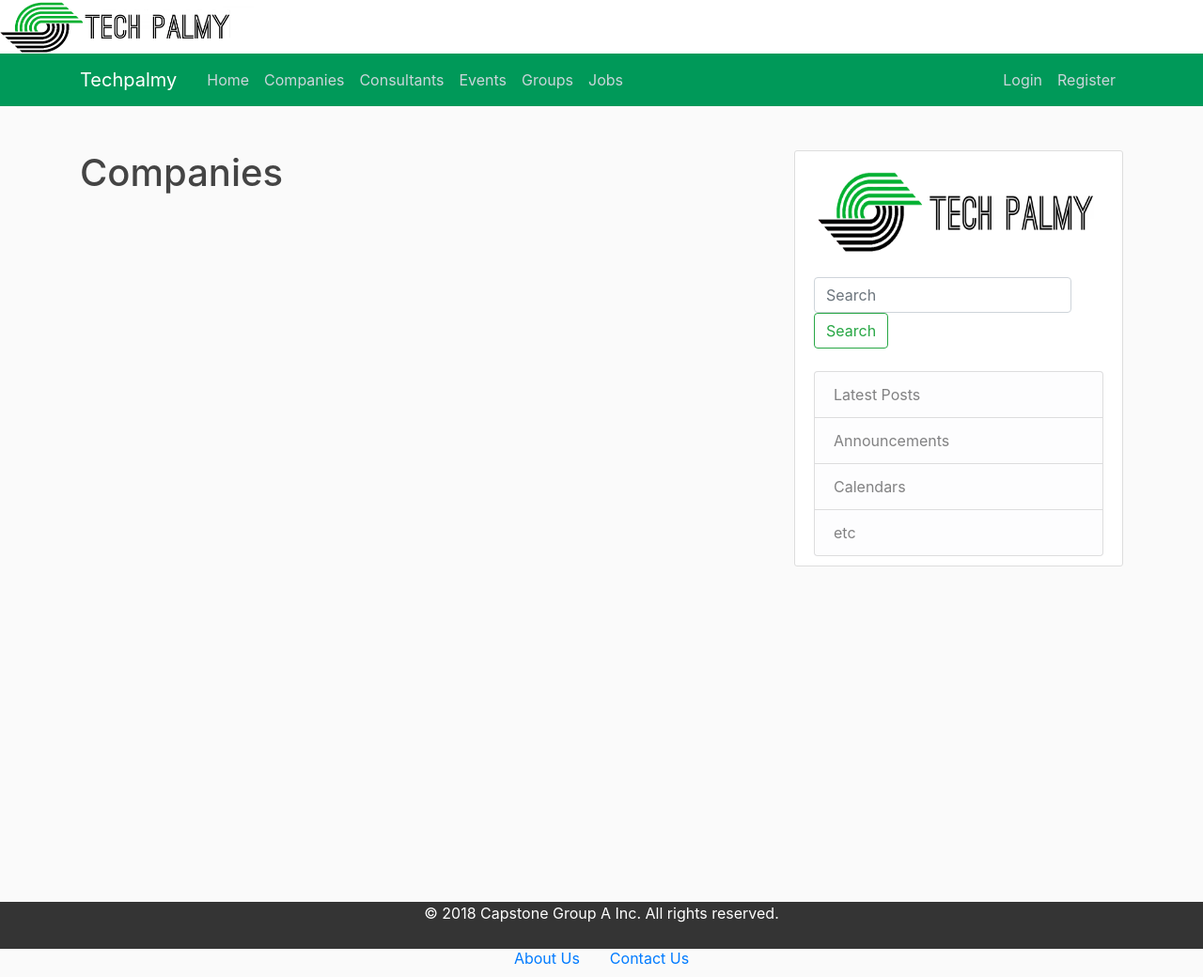
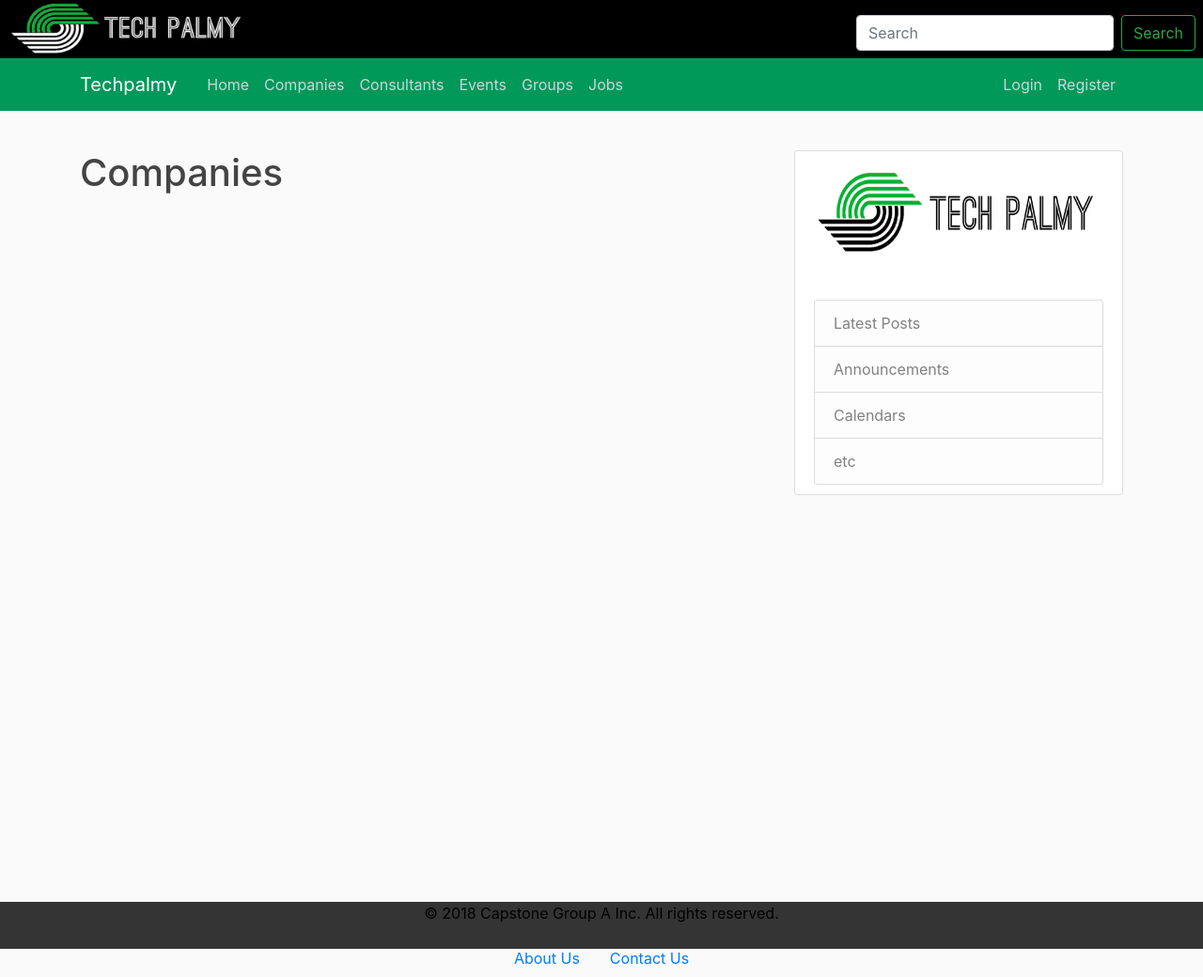
Before and after one commit to joshsjf/Capstone, a Django app: page /companies/ in a window 1280 px wide. Shown: the whole page at 94% size. Run offline with Django 3.2, Linux system fonts and the light colour scheme; data that the repository does not hold is empty; some libraries are stand-ins or nearby versions.

Commit message:
top nav bar/search bar

```diff
--- a/Projects/sites/static/css/main.css
+++ b/Projects/sites/static/css/main.css
@@ -107,12 +107,17 @@ footer {
     margin-top:50px;
     position: relative;
     background: #343434;
-    color: #FFFFFF;
+    color: #000000;
     text-align: center;
 }
 
 .above-nav {
     width: 100%;
-    background-color: #FFFFFF;
-    display:block;
+    background-color: #000000;
 }
+
+.search-bar {
+    float:right;
+    text-align: right;
+    background-color: #000000;
+}
--- a/Projects/sites/templates/sites/base.html
+++ b/Projects/sites/templates/sites/base.html
@@ -16,8 +16,12 @@
 
     <div class="wrapper">
     <header class="site-header fixed-top">
-    <div class="above-nav">
-        <img src="{% static 'jj-logo2.png' %}" alt="Smiley face" width="270" height="57" border="0" align="top" >
+    <div class="above-nav ">
+        <img src="{% static 'jj-logo4.png' %}" alt="Smiley face" width="260" height="62" border="0" align="top" >
+        <form class="search-bar form-inline mt-3 mb-1 mr-2">
+           <input class="form-control mr-sm-2" type="search" placeholder="Search" aria-label="Search">
+           <button class="btn btn-outline-success my-2 my-sm-0" type="submit">Search</button>
+        </form>
     </div>
       <nav class="navbar navbar-expand-md navbar-dark bg-steel">
 
@@ -70,10 +74,7 @@
             <img src="{% static 'jj-logo.png' %}" alt="Smiley face" width="300" height="100">
             <br>
             <br>
-             <form class="form-inline">
-                <input class="form-control mr-sm-2" type="search" placeholder="Search" aria-label="Search">
-                <button class="btn btn-outline-success my-2 my-sm-0" type="submit">Search</button>
-             </form>
+
              <br>
               <ul class="list-group">
                 <li class="list-group-item list-group-item-light">Latest Posts</li>
```
Also changed, not shown: Projects/sites/static/JJ-logo4.png (added).
